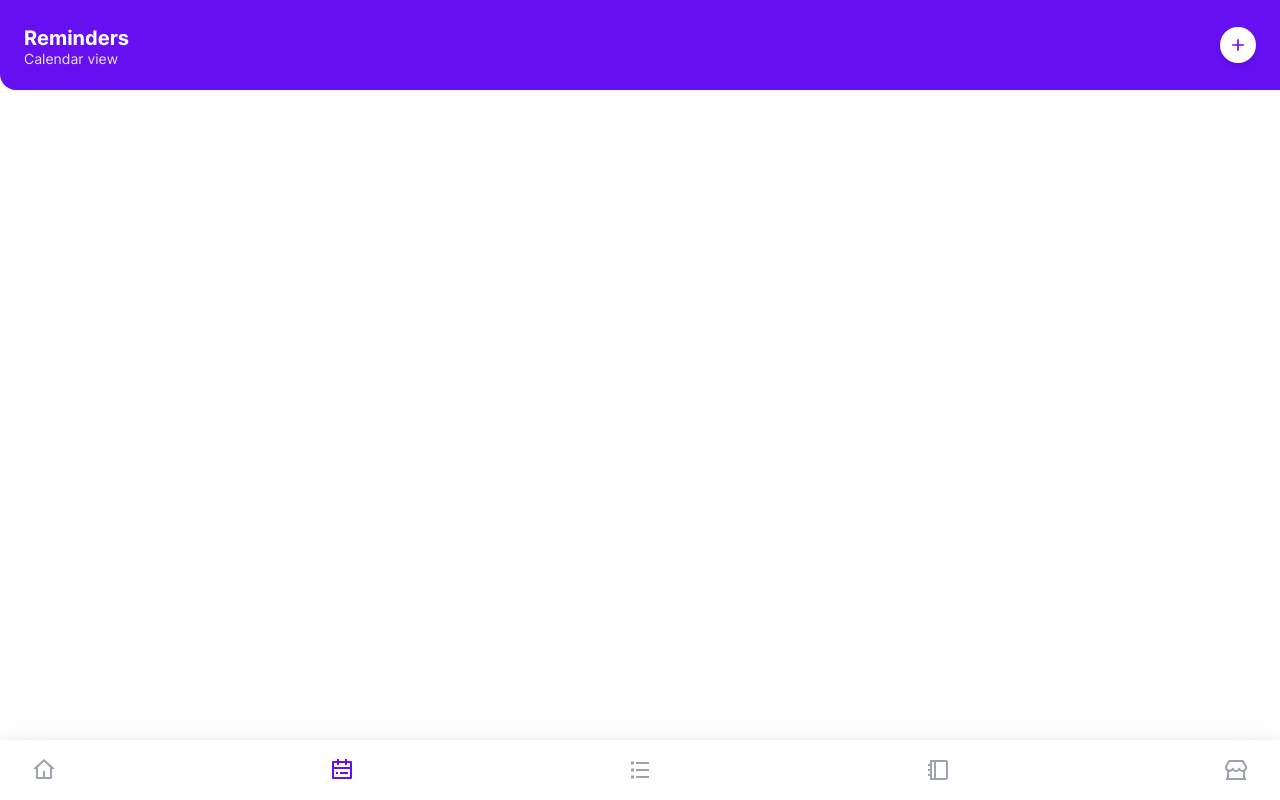
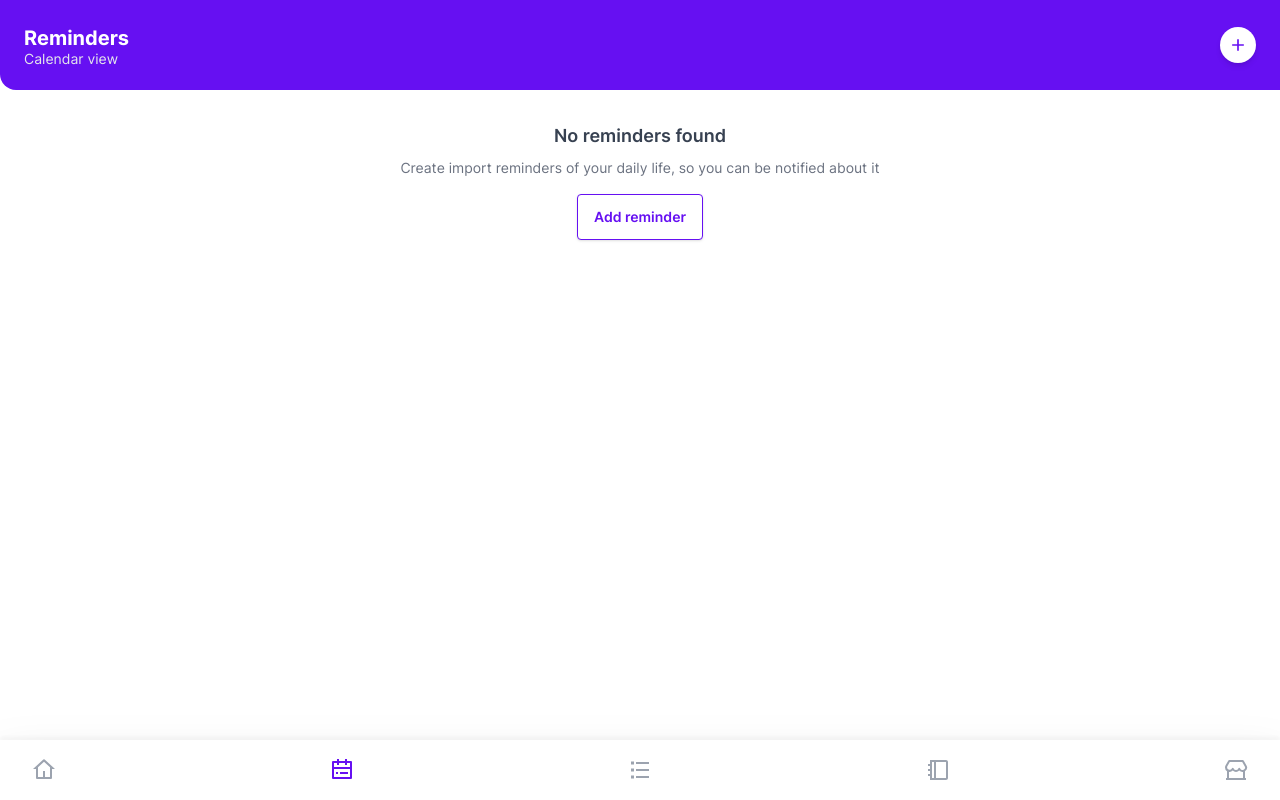
Before and after one commit to thismarcoantonio/personal-app, a Vue app: page /reminders in a window 1280 px wide. Built offline with nearby package versions, Linux system fonts and the light colour scheme.

Commit message:
Add empty state to reminders page

```diff
--- /dev/null
+++ b/src/components/EmptyContent.vue
@@ -0,0 +1,14 @@
+<template>
+  <div class="flex flex-col items-center text-center mt-4">
+    <div class="text-lg text-gray-700 font-semibold mb-2">{{ title }}</div>
+    <p class="text-sm text-gray-500 mb-4">{{ description }}</p>
+    <slot />
+  </div>
+</template>
+
+<script lang="ts" setup>
+defineProps<{
+  title: string;
+  description: string;
+}>();
+</script>
--- a/src/views/Reminders/RemindersView.vue
+++ b/src/views/Reminders/RemindersView.vue
@@ -1,14 +1,18 @@
 <template>
-  <page-header
-    title="Reminders"
-    description="Calendar view"
-    @create="isFullscreenOpen = true"
-  >
+  <page-header title="Reminders" description="Calendar view">
     <template #suffix>
       <icon-button @click="isFullscreenOpen = true" icon="add" rounded />
     </template>
   </page-header>
-  <ul class="p-4 pb-20">
+  <div class="p-4 pb-20">
+    <empty-content
+      v-if="!reminders.length"
+      title="No reminders found"
+      description="Create import reminders of your daily life, so you can be notified about it"
+    >
+      <main-button @click="isFullscreenOpen = true">Add reminder</main-button>
+    </empty-content>
+    <ul v-else>
       <info-card
         is="li"
         v-for="reminder in reminders"
@@ -17,6 +21,7 @@
         :description="`${reminder.date}`"
       />
     </ul>
+  </div>
   <fullscreen-dialog title="New reminder" v-model:open="isFullscreenOpen">
     <form-wrapper @submit="handleSubmit" v-slot="form">
       <text-field name="title" label="Title" required />
@@ -47,6 +52,7 @@ import { ref, onMounted } from "vue";
 import { getReminders, createReminder, type Reminder } from "@/database";
 import PageHeader from "@/components/PageHeader.vue";
 import IconButton from "@/components/IconButton.vue";
+import EmptyContent from "@/components/EmptyContent.vue";
 import FullscreenDialog from "@/components/FullscreenDialog.vue";
 import FormWrapper from "@/components/Form/FormWrapper.vue";
 import TextField from "@/components/Form/TextField.vue";
@@ -57,7 +63,7 @@ import MainButton from "@/components/MainButton.vue";
 import InfoCard from "@/components/InfoCard.vue";
 
 const isFullscreenOpen = ref(false);
-const reminders = ref<Reminder[]>();
+const reminders = ref<Reminder[]>([]);
 
 const frequencyOptions = [
   { value: "once", label: "Once" },
```
Lines whose indentation alone changed are shown as unchanged.
